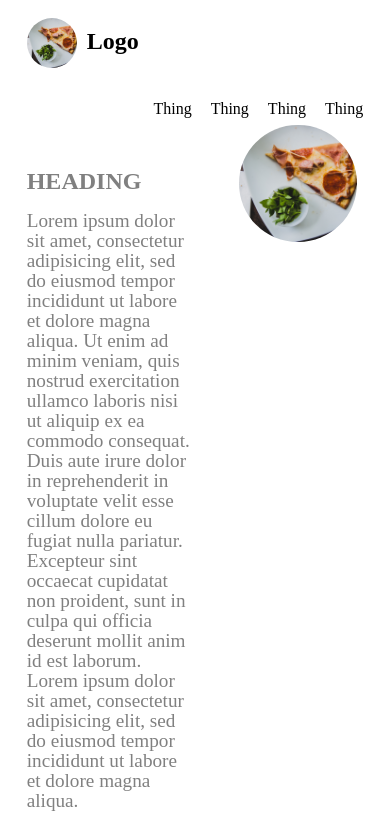
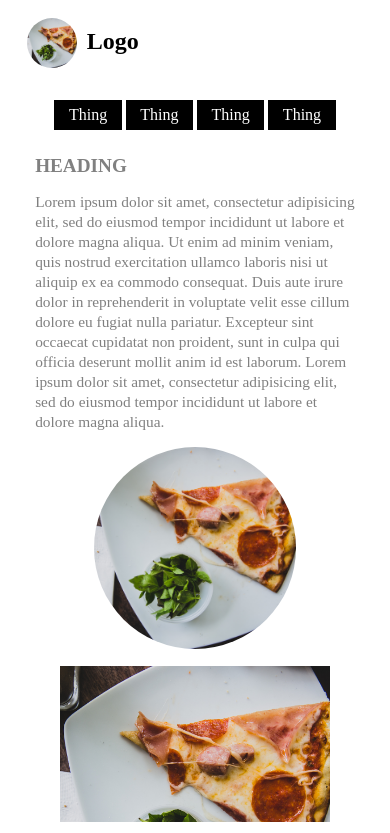
Before and after one commit to arkwagon/epicodus-css-w2-responsivedesign-columnflip, a plain HTML site: page index.html in a window 390 px wide. Shown: the top 833 px of the page. Drawn offline with Linux system fonts and the light colour scheme.

Commit message:
Add media query for smallest screen

```diff
--- a/css/styles.css
+++ b/css/styles.css
@@ -42,6 +42,10 @@
 
 .navLinks span {
   margin-left: 15px;
+  color: white;
+  background-color: black;
+  border: 1px solid black;
+  padding: 5px 10px 5px 10px;
 }
 
 /* Header  styles ---------------- */
@@ -138,3 +142,73 @@ p {
     width: 49%;
   }
 }
+
+@media screen and (max-width: 930px) {
+  .header .description {
+    margin-top: 5%;
+    font-size: .8em;
+    width: 51%;
+  }
+  .header img {
+    margin-top: 5%;
+  }
+}
+
+@media screen and (max-width: 740px) {
+  .navLinks {
+    clear: both;
+    float: none;
+    text-align: center;
+  }
+  .navLinks span {
+    display: inline-block;
+    margin: 0;
+    width: 20%;
+  }
+  .header {
+    padding-top: 3%;
+  }
+  .header .description {
+    float: none;
+    margin: 0 auto;
+    width: 95%;
+  }
+  .header img {
+    float: none;
+    display: block;
+    margin: 0 auto;
+    width: 60%;
+  }
+  #col1 .image{
+    display: block;
+    float: none;
+    width: 90%;
+    margin: 0 auto;
+    padding: 4%;
+  }
+  .columns {
+    float: none;
+    margin: 0 auto;
+  }
+
+  #col2, #col3 {
+    width: 95%;
+    padding-bottom: 3%;
+    padding-top: 3%;
+  }
+  #col3 img{
+    width: 24%;
+    height: auto;
+  }
+  #col3 .exampleText {
+    width: 75%;
+  }
+  #midExample .exampleText {
+    float: none;
+  }
+  #col3 #midExample img {
+    float: right;
+    width: 24%;
+    height: auto;
+  }
+}
--- a/index.html
+++ b/index.html
@@ -68,7 +68,7 @@
               </p>
             </div>
           </div>
-          <div class="col3example">
+          <div id="midExample" class="col3example">
             <img src="img/pizza.jpg" alt="">
             <div class="exampleText">
               <h3>Heading 2</h3>
```
